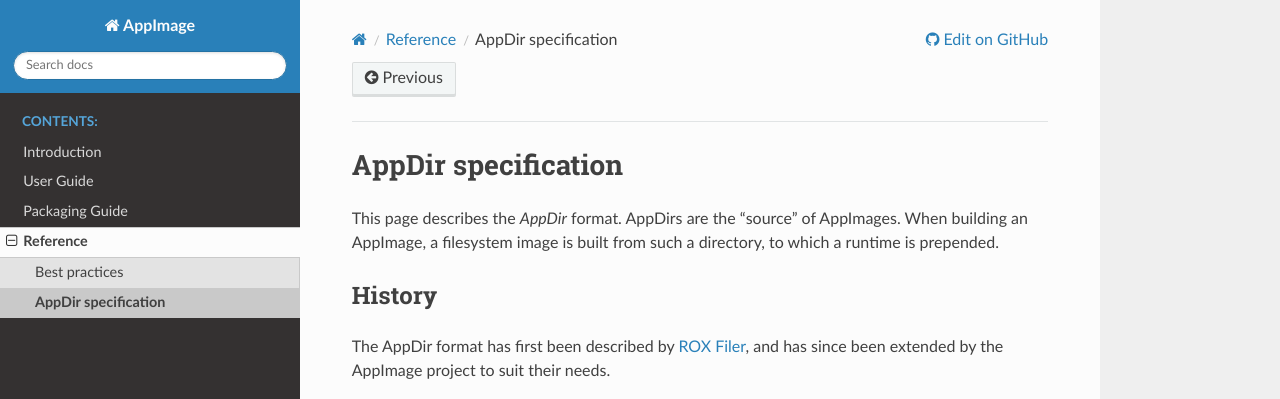
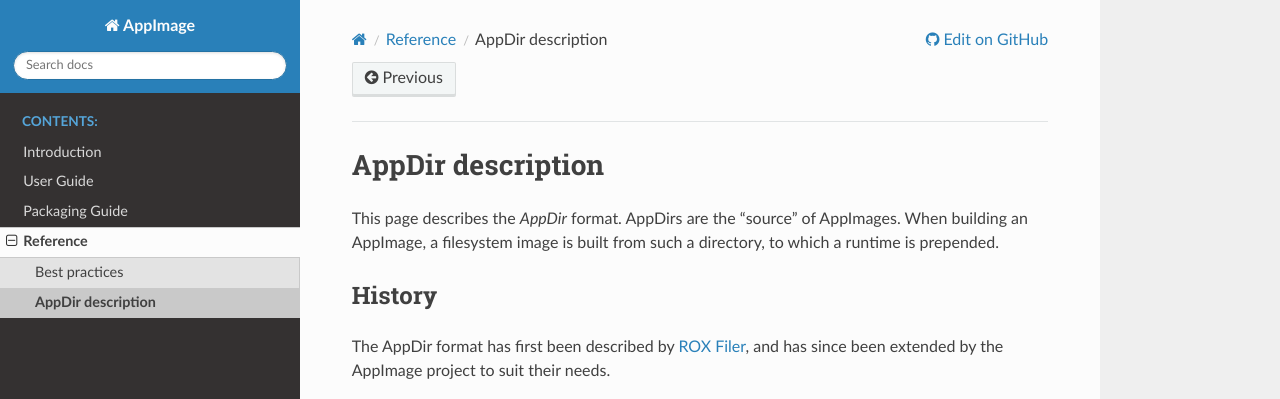
Before and after one commit to AppImage/docs.appimage.org, a Sphinx documentation site: the page built from source/reference/appdir.rst, in a window 1280 px wide and 900 px high. Shown: the top 399 px of the window. Built offline with Sphinx 7.4.7 and the Read the Docs theme 2.0.0, drawn with Linux system fonts in a browser that asks for light colours; pages that are not in the unit, such as notebooks, are missing from menus.

Commit message:
"description", not "specification"
AppDir is not specified by us, but by ROX Filer

```diff
--- a/source/reference/appdir.rst
+++ b/source/reference/appdir.rst
@@ -1,8 +1,8 @@
-.. _appdir-specification:
+.. _appdir-description:
 .. _appdir:
 .. _ref-appdir:
 
-AppDir specification
+AppDir description
 ====================
 
 This page describes the *AppDir* format. AppDirs are the "source" of AppImages. When building an AppImage, a filesystem image is built from such a directory, to which a runtime is prepended.
```
